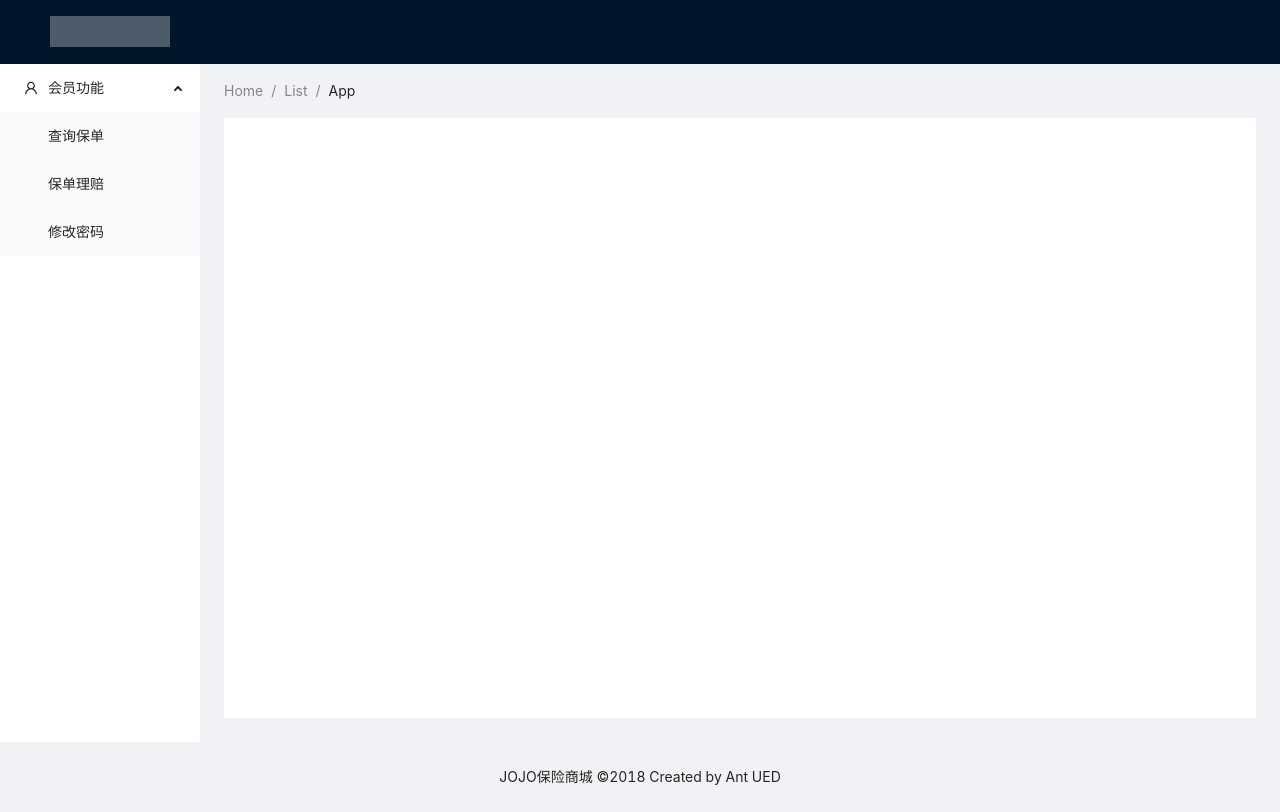
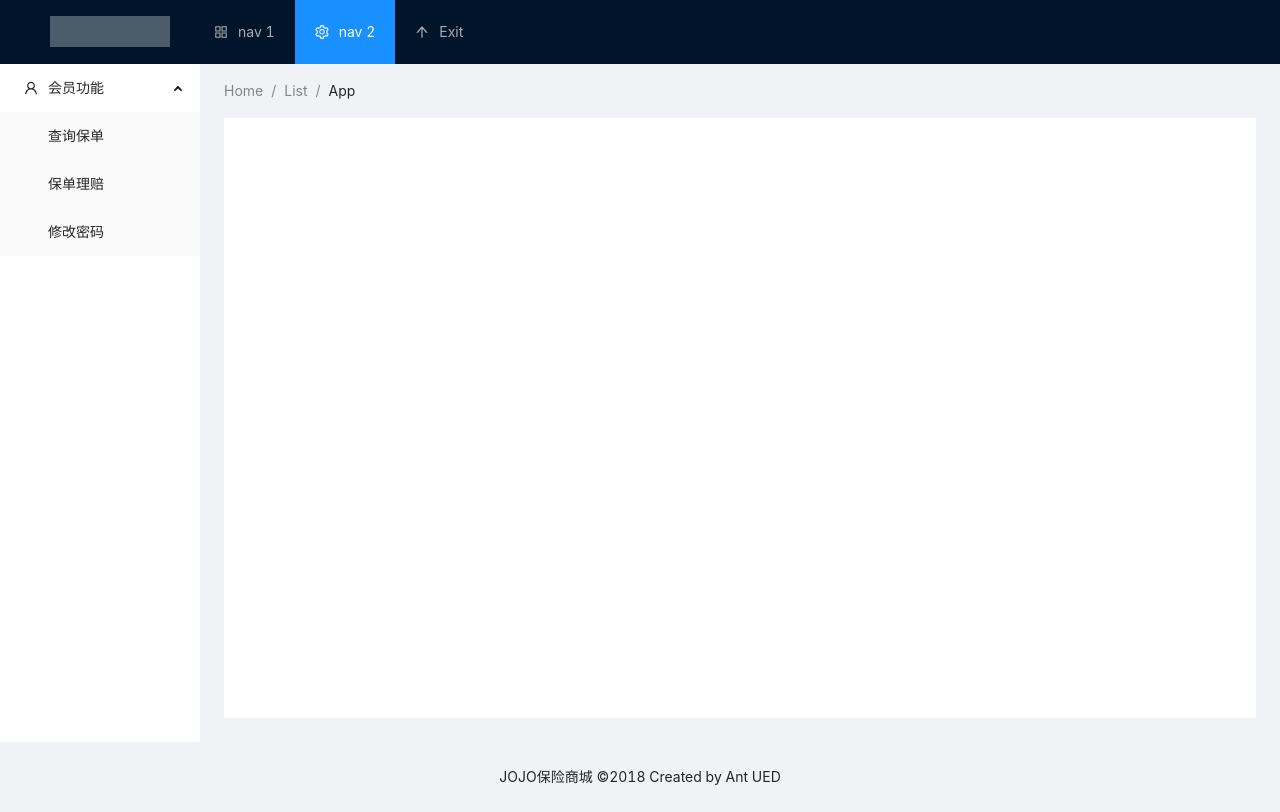
Before and after one commit to xstressr/insurance-mall-front-end, a React (Create React App) app: page /vip in a window 1280 px wide. Built offline with nearby package versions, Linux system fonts and the light colour scheme.

Commit message:
添加了中台退出的功能，但是需要用redux解决的用户保存

```diff
--- a/package.json
+++ b/package.json
@@ -14,6 +14,7 @@
     "normalize.css": "^8.0.1",
     "react": "^17.0.2",
     "react-dom": "^17.0.2",
+    "react-redux": "^7.2.6",
     "react-router-config": "^5.1.1",
     "react-router-dom": "^5.3.0",
     "react-scripts": "4.0.3",
--- a/src/pages/login/index.js
+++ b/src/pages/login/index.js
@@ -41,6 +41,7 @@ export default function Login() {
           // console.log(res)
           if(res.resultCode) {
             message.success("Login success")
+            localStorage.setItem("vip", username)
             setTimeout(()=>{
               history.push("/vip")
             }, 1500)
--- a/src/pages/vip/index.js
+++ b/src/pages/vip/index.js
@@ -4,8 +4,13 @@ import { renderRoutes } from "react-router-config";
 
 
 import { VipWrapper } from "./style";
-import { Layout, Menu, Breadcrumb } from 'antd';
-import { UserOutlined, LaptopOutlined, NotificationOutlined } from '@ant-design/icons';
+import { Layout, Menu, Breadcrumb, Button } from 'antd';
+import { UserOutlined,
+  LaptopOutlined,
+  NotificationOutlined,
+  AppstoreOutlined,
+  SettingOutlined,
+  ArrowUpOutlined } from '@ant-design/icons';
 
 import { vipMenu } from "../../common/local-data";
 import { JYFooter } from "../../components/footer";
@@ -16,6 +21,8 @@ const { Header, Content, Sider } = Layout;
 
 class Vip extends Component {
 
+
+
   render() {
     const {route} = this.props;
     return (
@@ -23,11 +30,18 @@ class Vip extends Component {
         <Layout>
           <Header className="header">
             <div className="logo" />
-            {/* <Menu theme="dark" mode="horizontal" defaultSelectedKeys={['2']}>
-              <Menu.Item key="1">nav 1</Menu.Item>
-              <Menu.Item key="2">nav 2</Menu.Item>
-              <Menu.Item key="3">nav 3</Menu.Item>
-            </Menu> */}
+            <Menu theme="dark" mode="horizontal" defaultSelectedKeys={['2']}>
+              <Menu.Item key="1" icon={<AppstoreOutlined />}>nav 1</Menu.Item>
+              <Menu.Item key="2" icon={<SettingOutlined />}>nav 2</Menu.Item>
+              <Menu.Item key="3" icon={<ArrowUpOutlined />}>
+                <NavLink to={"/login"} >Exit</NavLink>
+              </Menu.Item>
+            </Menu>
+
+            <Button type="primary">Exit</Button>
+
+
+
           </Header>
           <Layout>
             <Sider width={200} className="site-layout-background">
--- a/src/pages/vip/style.js
+++ b/src/pages/vip/style.js
@@ -9,11 +9,13 @@ export const VipWrapper = styled.div`
   height: 31px;
   margin: 16px 24px 16px 0;
   background: rgba(255, 255, 255, 0.3);
-  //TODO:背景图像
+  //TODO:背景图像,不做背景图像了
   /* background-image: url("@/assets/img/1.jpeg") ; */
 }
 
-
+.exit {
+  float: right
+}
 
 .site-layout-background {
   background: #fff;
```
